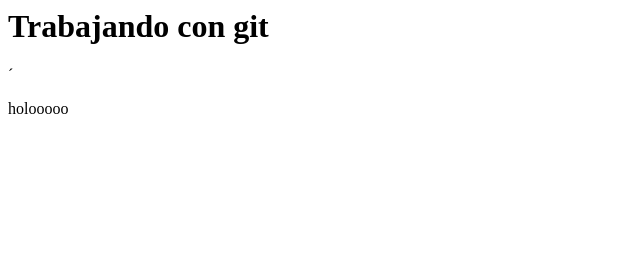
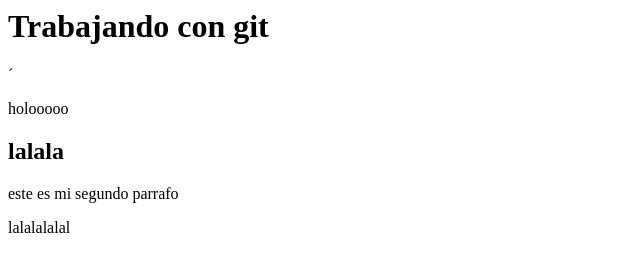
Before and after one commit to tantan16/Clase-5, a plain HTML site: page index.html in a window 1280 px wide. Shown: the whole page, without its empty margins (0-640 px from the left). Drawn offline with Linux system fonts and the light colour scheme.

Commit message:
otro cambio

```diff
--- a/index.html
+++ b/index.html
@@ -5,5 +5,8 @@
     <body>
         <h1> Trabajando con git</h1>
         ´<p> holooooo</p>
+        <h2>lalala </h2>
+        <p>este es mi segundo parrafo</p>
+        <p> lalalalalal</p>
     </body>
 </html>
```
